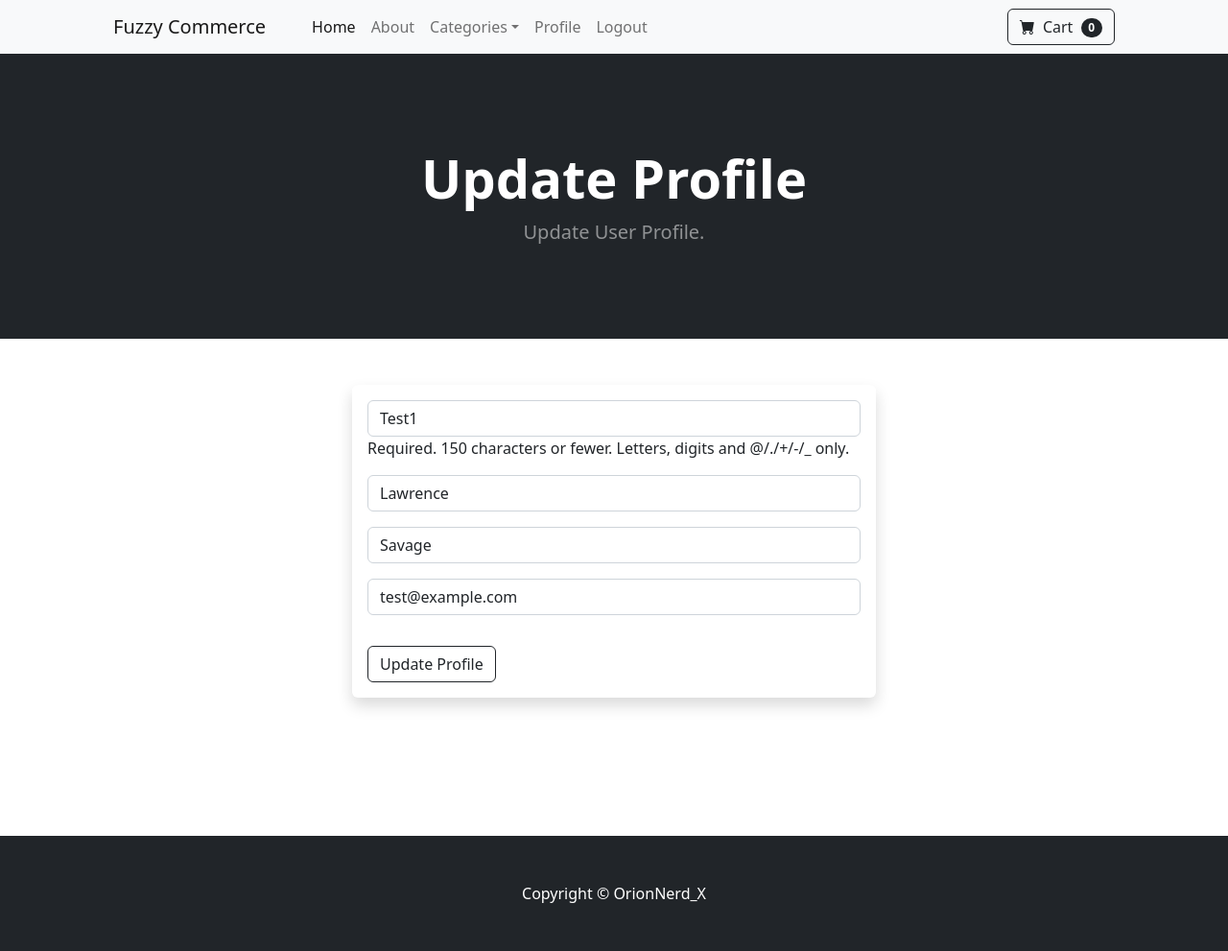
After one commit to codeWithChaos/fuzzy-commerce-site, a Django app: page /update_user/ in a window 1280 px wide. The commit adds this page. Shown: the whole page at 96% size. Run offline with Django 5.2, Linux system fonts and the light colour scheme; a user stored in the database is signed in; data comes from the database, SQL or seed files in the repository; both versions use the stored data as it was after the commit; some libraries are stand-ins or nearby versions.

Commit message:
Add update user profile page.

```diff
--- a/store/forms.py
+++ b/store/forms.py
@@ -1,5 +1,5 @@
 from django.contrib.auth.models import User
-from django.contrib.auth.forms import UserCreationForm
+from django.contrib.auth.forms import UserCreationForm, UserChangeForm
 from django import forms
 
 class SignUpForm(UserCreationForm):
@@ -25,3 +25,21 @@ class SignUpForm(UserCreationForm):
         self.fields['password2'].widget.attrs['class'] = 'form-control'
         self.fields['password2'].widget.attrs['placeholder'] = 'Confirm Password'
         self.fields['password2'].label = ''
+
+class UpdateUserForm(UserChangeForm):
+    password = None  # Hide password stuff
+    # Get other fields.
+    email = forms.EmailField(label="", widget=forms.TextInput(attrs={'class': 'form-control', 'placeholder': 'Email Address'}))
+    first_name = forms.CharField(label="", max_length=100, widget=forms.TextInput(attrs={'class': 'form-control', 'placeholder': 'First Name'}))
+    last_name = forms.CharField(label="", max_length=100, widget=forms.TextInput(attrs={'class': 'form-control', 'placeholder': 'Last Name'}))
+
+    class Meta:
+        model = User
+        fields = ('username', 'first_name', 'last_name', 'email')
+
+    def __init__(self, *args, **kwargs):
+        super(UpdateUserForm, self).__init__(*args, **kwargs)
+
+        self.fields['username'].widget.attrs['class'] = 'form-control'
+        self.fields['username'].widget.attrs['placeholder'] = 'User Name'
+        self.fields['username'].label = ''
--- a/store/templates/store/navbar.html
+++ b/store/templates/store/navbar.html
@@ -52,6 +52,9 @@
 
         {% if user.is_authenticated %}
         <li class="nav-item">
+          <a class="nav-link" href="{% url 'update-user' %}">Profile</a>
+        </li>
+        <li class="nav-item">
           <a class="nav-link" href="{% url 'logout' %}">Logout</a>
         </li>
         {% else %}
--- /dev/null
+++ b/store/templates/store/update_user.html
@@ -0,0 +1,29 @@
+{% extends 'store/_base.html' %}
+{% block title %}Register{% endblock %}
+
+{% block content %}
+<header class="bg-dark py-5">
+  <div class="container px-4 px-lg-5 my-5">
+    <div class="text-center text-white">
+      <h1 class="display-4 fw-bolder">Update Profile</h1>
+      <p class="lead fw-normal text-white-50 mb-0">
+        Update User Profile.
+      </p>
+    </div>
+  </div>
+</header>
+<div class="container mt-5">
+  <div class="row">
+    <div class="col-md-6 offset-md-3 mb-5">
+      <form
+        method="post"
+        action="{% url 'update-user' %}"
+        class="shadow p-3 mb-5 bg-body rounded">
+        {% csrf_token %}
+        {{ user_form.as_p }}
+        <button type="submit" class="btn btn-outline-dark mt-3">Update Profile</button>
+      </form>
+    </div>
+  </div>
+</div>
+{% endblock %}
--- a/store/urls.py
+++ b/store/urls.py
@@ -8,6 +8,7 @@ urlpatterns = [
     path('login/', views.login_view, name='login'),
     path('logout/', views.logout_view, name='logout'),
     path('register/', views.register, name='register'),
+    path('update_user/', views.update_user, name='update-user'),
     path('product/<int:pk>/', views.product, name='product_detail'),
     path('category/<str:category_name>/', views.category, name='category'),
     path('category_summary/', views.category_summary, name='category-summary'),
--- a/store/views.py
+++ b/store/views.py
@@ -4,7 +4,7 @@ from django.contrib.auth import authenticate, login, logout
 from django.contrib.auth.decorators import login_required
 from django.contrib import messages
 from django.contrib.auth.models import User
-from .forms import SignUpForm
+from .forms import SignUpForm, UpdateUserForm
 from django.contrib.auth.forms import UserCreationForm
 from django import forms
 
@@ -84,6 +84,25 @@ def register(request):
     else:
         return render(request, 'store/register.html', {'form': form})
 
+@login_required(login_url='/login/')
+def update_user(request):
+    if request.user.is_authenticated:
+        current_user = User.objects.get(id=request.user.id)
+        user_form = UpdateUserForm(request.POST or None, instance=current_user)
+
+        if user_form.is_valid():
+            user_form.save()
+
+            login(request, current_user)
+            messages.success(request, 'User has been updated')
+            return redirect('home')
+        return render(request, 'store/update_user.html', {'user_form': user_form})
+    else:
+        messages.error(request, 'You must b logged in to access that page.')
+        return redirect('home')
+        # return render(request, 'store/update_user.html', {'user_form': user_form})
+
+
 def category_summary(request):
     categories = Category.objects.all()
     products = Product.objects.all()
```
Also changed, not shown: db.sqlite3.
